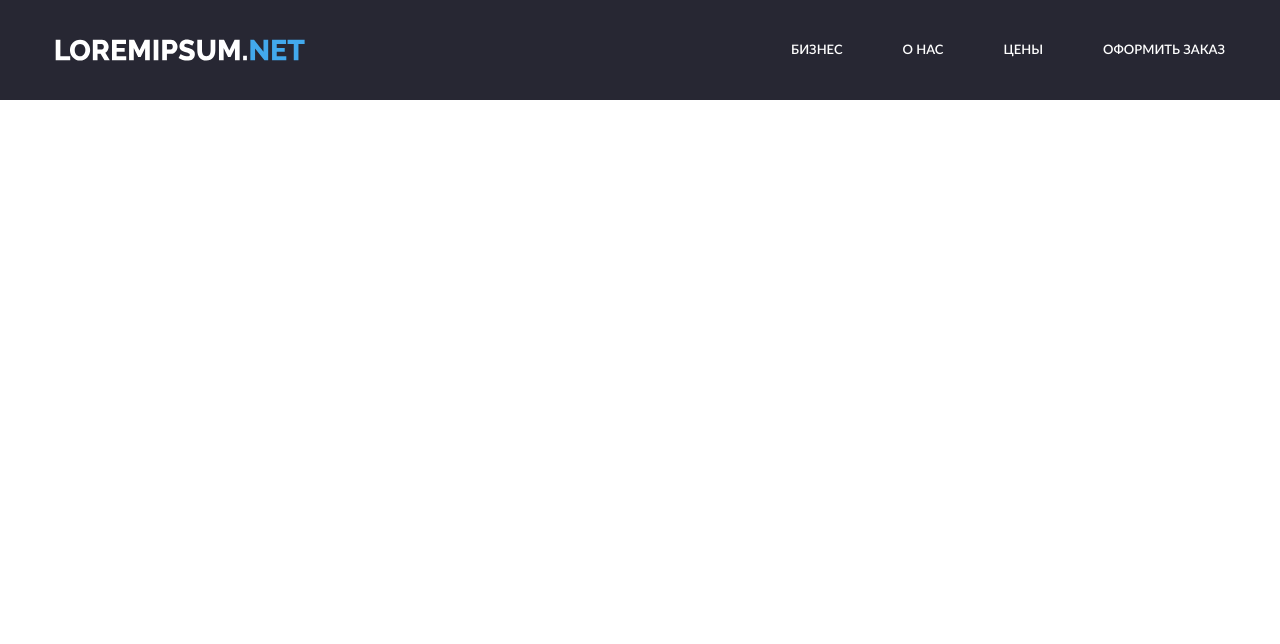
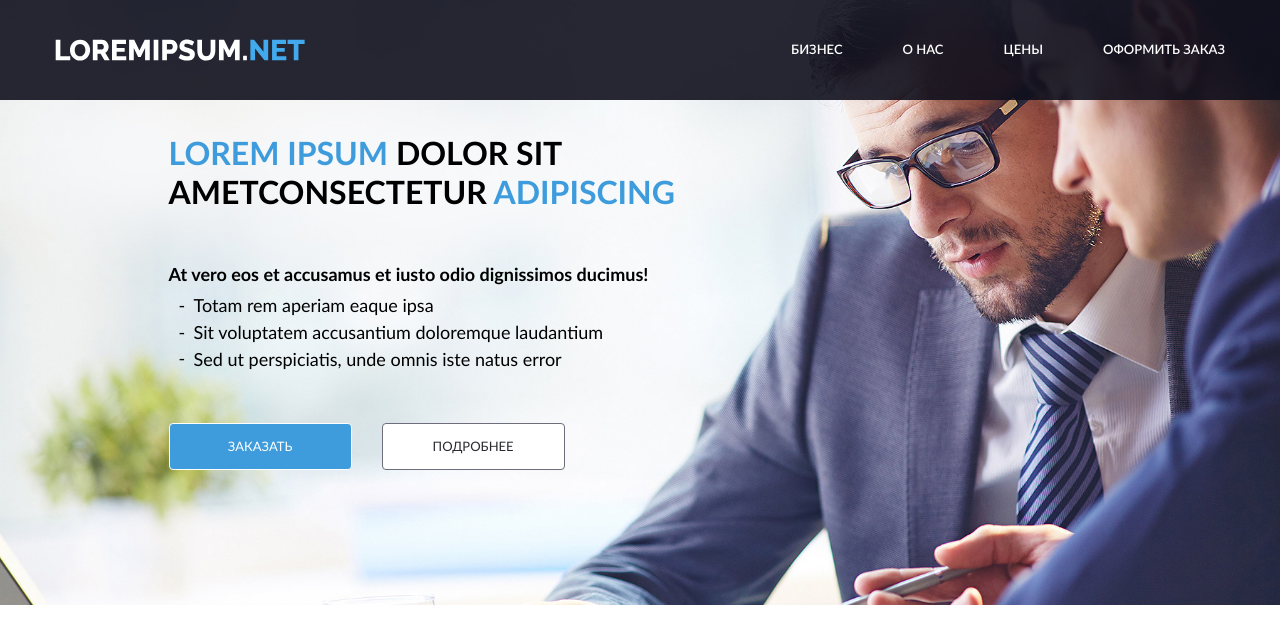
Before and after one commit to Alexeenkov/CCS, a website: page index.html in a window 1280 px wide. Drawn offline with Linux system fonts and the light colour scheme.

Commit message:
Сверстал первый блок с главным изображением (start-screen)

```diff
--- a/css/src/style.scss
+++ b/css/src/style.scss
@@ -106,6 +106,7 @@ body {
   color: #000;
   min-width: 320px;
   font-weight: 400;
+  line-height: 1.2;
   font-style: normal;
   overflow-x: hidden;
 }
@@ -143,6 +144,7 @@ html.lock {
   background-color: rgba($color: #10101D, $alpha: 0.9);
   padding: 15px 0;
   min-height: 100px;
+  z-index: 2;
 
   &__wrapper {
     display: flex;
@@ -153,9 +155,10 @@ html.lock {
   &__logo {
     margin-right: 30px;
     max-width: 250px;
-    height: 35px;
+    height: 70px;
 
     a {
+      display: block;
       width: 100%;
       height: 100%;
     }
@@ -191,8 +194,160 @@ html.lock {
     display: block;
     padding: 10px 0;
     transition: .3s;
+
     &:hover {
       color: $menu-hover-color;
     }
   }
 }
+
+.start-screen {
+  position: relative;
+  width: 100%;
+  max-height: 850px;
+  padding: 10.5% 0;
+
+
+
+  &__wrapper {}
+
+  &__img {
+    position: absolute;
+    top: 0;
+    left: 0;
+    right: 0;
+    bottom: 0;
+    width: 100%;
+    height: 100%;
+
+    img {
+      object-fit: cover;
+      object-position: center top;
+    }
+  }
+
+  &__content {
+    position: relative;
+    z-index: 1;
+    max-width: 42.5%;
+    margin-left: 19.5%;
+    padding: 0 15px;
+
+    @media (max-width: 1350px) {
+      margin-left: 12%;
+    }
+  }
+
+  &__title {
+    font-size: 48px;
+    font-weight: 700;
+    text-transform: uppercase;
+    margin-bottom: 10.25%;
+
+    span {
+      color: $accent-color;
+    }
+
+    @media (max-width: 1871px) {
+      font-size: 40px;
+    }
+
+    @media (max-width: 1574px) {
+      font-size: 34px;
+    }
+
+    @media (max-width: 1350px) {
+      font-size: 32px;
+    }
+
+    @media (max-width: 1262px) {
+      font-size: 28px;
+    }
+  }
+
+  &__description {
+    margin-bottom: 10.25%;
+  }
+
+  &__subtitle {
+    font-size: 20px;
+    margin-bottom: 10px;
+    font-weight: 700;
+
+    @media (max-width: 1574px) {
+      font-size: 18px;
+    }
+
+    @media (max-width: 1262px) {
+      font-size: 16px;
+    }
+  }
+
+  &__list {
+    font-size: 20px;
+
+    @media (max-width: 1574px) {
+      font-size: 18px;
+    }
+
+    @media (max-width: 1262px) {
+      font-size: 16px;
+    }
+  }
+
+  &__item {
+    position: relative;
+    padding-left: 25px;
+    margin-bottom: 5px;
+
+    &::before {
+      content: '-';
+      position: absolute;
+      left: 10px;
+      top: 50%;
+      transform: translateY(-50%);
+    }
+
+    &:last-child {
+      margin-bottom: 0;
+    }
+  }
+
+  &__buttons {
+    display: flex;
+  }
+
+  &__button {
+    margin-right: 30px;
+
+    &:last-child {
+      margin-right: 0;
+    }
+  }
+}
+
+.button {
+  display: flex;
+  justify-content: center;
+  align-items: center;
+  border-radius: 4px;
+  text-transform: uppercase;
+  font-size: 13px;
+  line-height: inherit;
+  font-family: inherit;
+  font-weight: inherit;
+  padding: 15px;
+  min-width: 183px;
+}
+
+.accent-button {
+  color: #fff;
+  background-color: $accent-color;
+  border: 1px solid #fff;
+}
+
+.simply-button {
+  color: #2A2B30;
+  background-color: #fff;
+  border: 1px solid #6F6D7B;
+}
--- a/index.html
+++ b/index.html
@@ -52,6 +52,33 @@
 			</ul>
 		</div>
 	</header>
+
+	<section class="start-screen">
+		<picture class="start-screen__img">
+			<source media="(min-width: 1366px)" type="image/webp" srcset="img/webp/start-screen_dekstop-2x.webp 2x">
+			<source media="(min-width: 1366px)" type="image/jpg" srcset="img/start-screen_dekstop-2x.jpg 2x">
+			<source media="(min-width: 1366px)" type="image/webp" srcset="img/webp/start-screen_dekstop.webp">
+			<source media="(min-width: 1366px)" type="image/jpg" srcset="img/start-screen_dekstop.jpg">
+			<img src="img/start-screen_dekstop.jpg" alt="Lorem ipsum dolor sit amet consectetur adipiscing">
+		</picture>
+		<div class="start-screen__content">
+			<h1 class="start-screen__title">
+				<span> Lorem ipsum </span> dolor sit ametconsectetur <span> adipiscing </span>
+			</h1>
+			<div class="start-screen__description">
+				<h3 class="start-screen__subtitle"> At vero eos et accusamus et iusto odio dignissimos ducimus! </h3>
+				<ul class="start-screen__list">
+					<li class="start-screen__item"> Totam rem aperiam eaque ipsa </li>
+					<li class="start-screen__item"> Sit voluptatem accusantium doloremque laudantium </li>
+					<li class="start-screen__item"> Sed ut perspiciatis, unde omnis iste natus error </li>
+				</ul>
+			</div>
+			<div class="start-screen__buttons">
+				<button type="button" class="button start-screen__button accent-button"> Заказать </button>
+				<button type="button" class="button start-screen__button simply-button"> Подробнее </button>
+			</div>
+		</div>
+	</section>
 </body>
 
 </html>
```
Also changed, not shown: css/style.css, img/start-screen_dekstop-2x.jpg (added), img/start-screen_dekstop.jpg (added), img/webp/start-screen_dekstop-2x.webp (added), img/webp/start-screen_dekstop.webp (added), 1 other file. Lines whose indentation alone changed are shown as unchanged.
